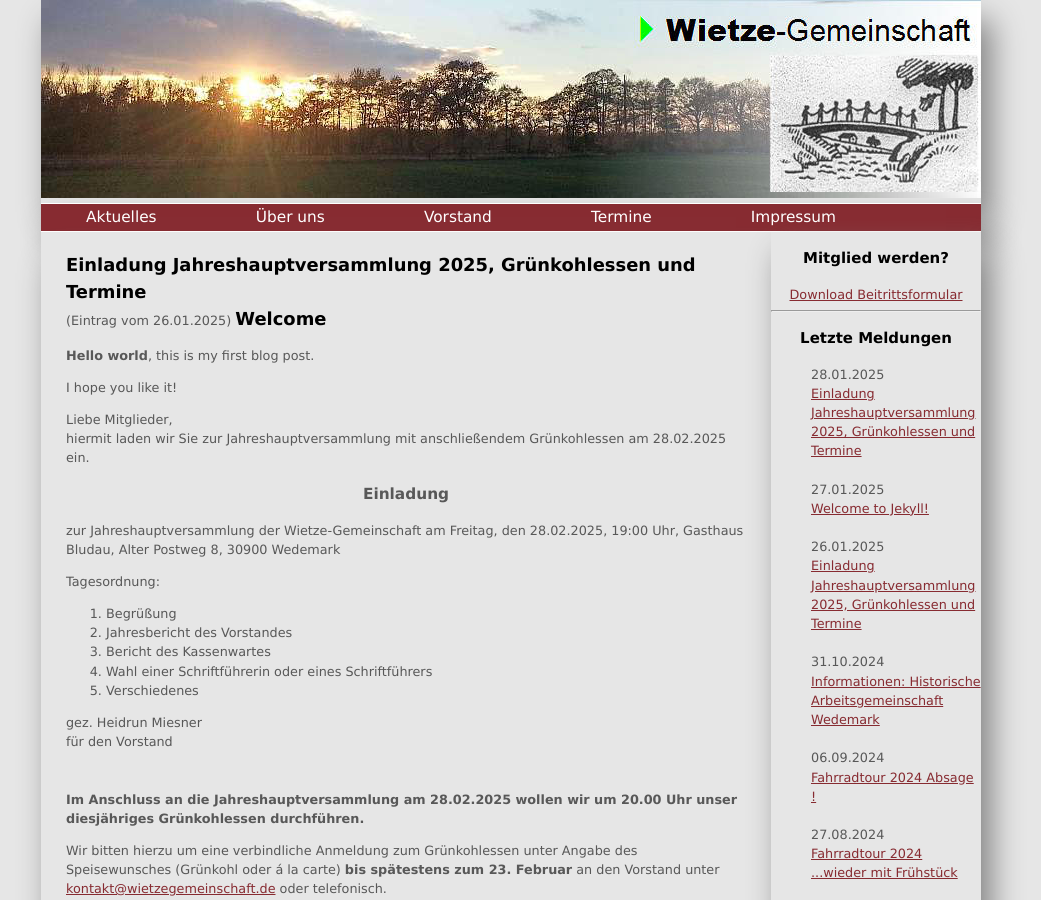
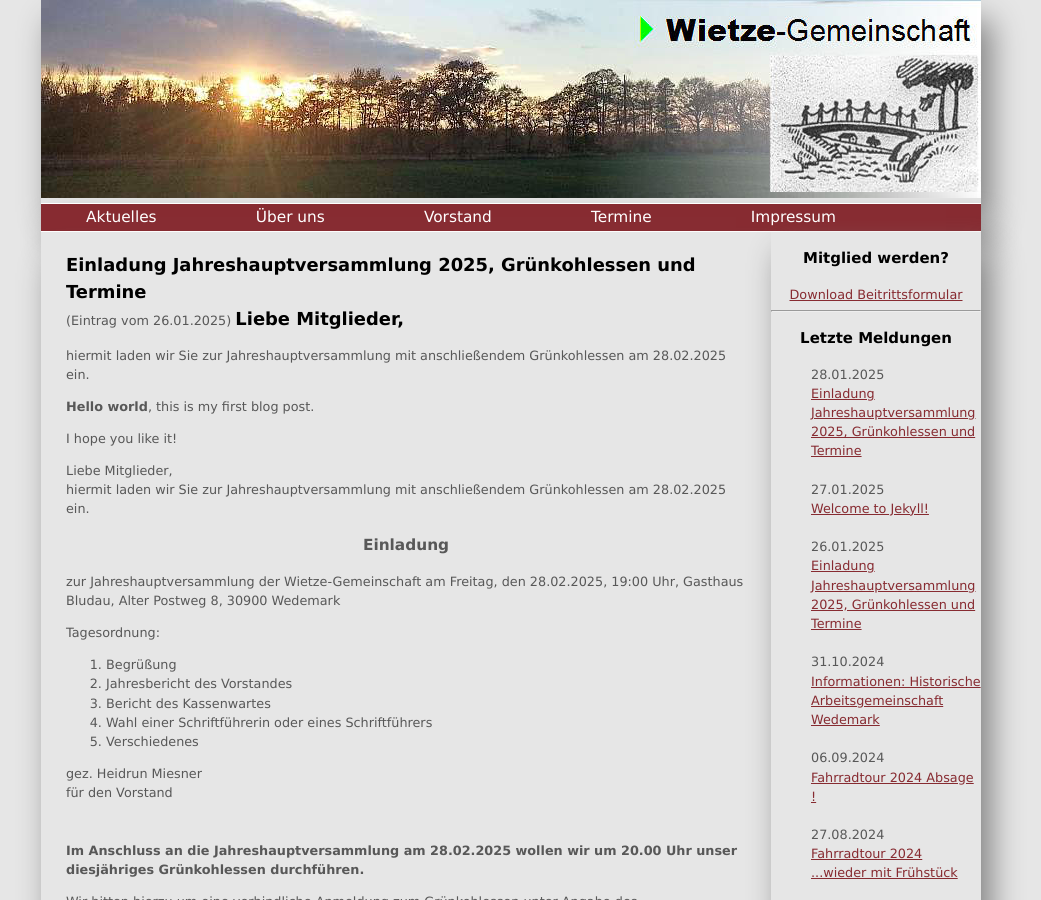
Before and after one commit to car-hei/wietze-gemeinschaft.github.io, a Jekyll site: the page built from _posts/2025-01-26-test.md, in a window 1280 px wide and 900 px high. Shown: the whole window, without its empty margins (129-1170 px from the left). Built offline with Jekyll 4.4.1, drawn with Linux system fonts in a browser that asks for light colours.

Commit message:
Update 2025-01-26-test.md

```diff
--- a/_posts/2025-01-26-test.md
+++ b/_posts/2025-01-26-test.md
@@ -3,7 +3,9 @@ layout: post
 title:  "Einladung Jahreshauptversammlung 2025, Grünkohlessen und Termine"
 ---
 
-# Welcome
+# Liebe Mitglieder,
+hiermit laden wir Sie zur Jahreshauptversammlung mit anschließendem Grünkohlessen am 28.02.2025 ein.
+
 
 **Hello world**, this is my first blog post.
 
```
